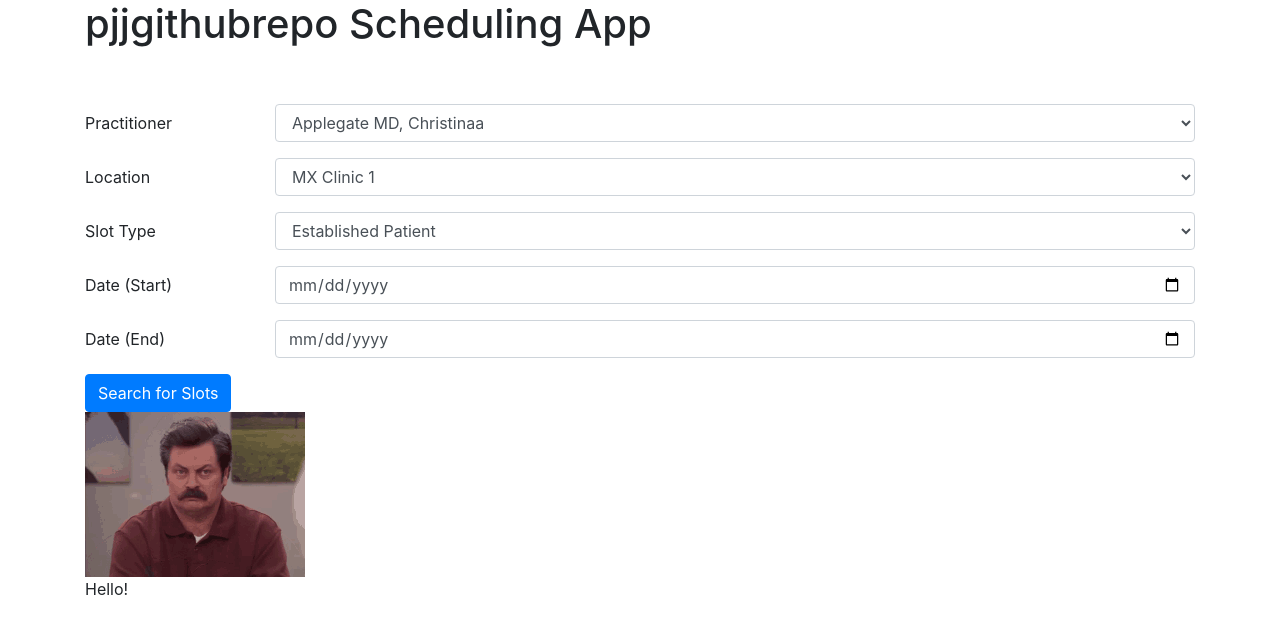
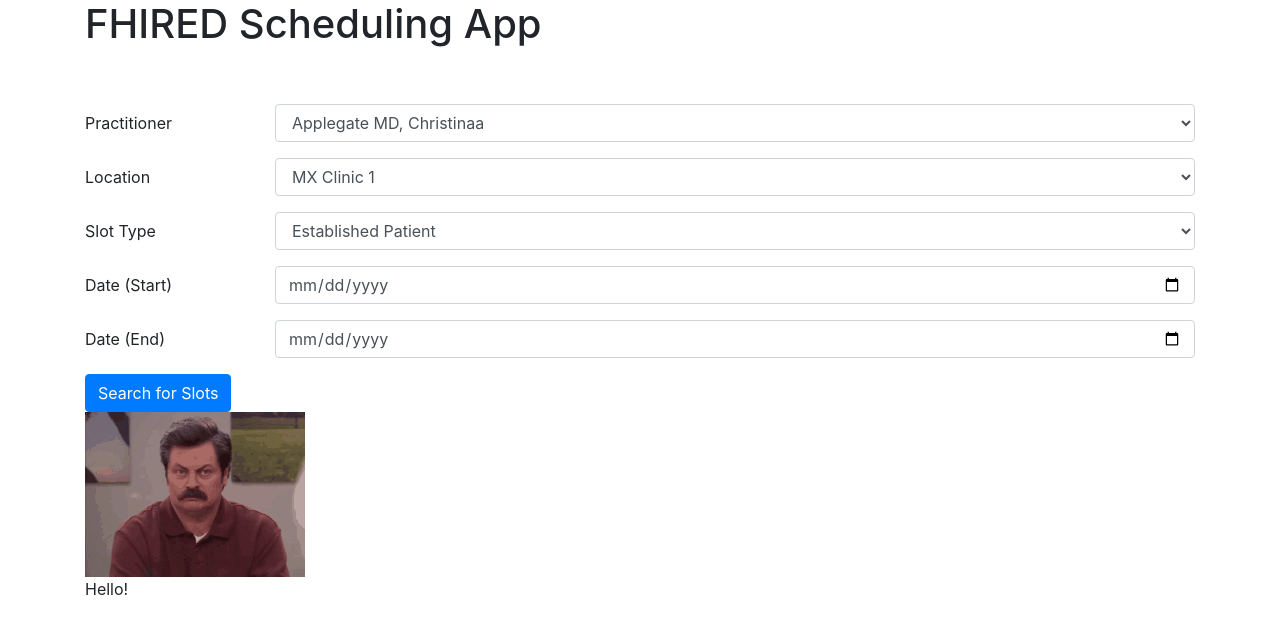
Before and after one commit to pjjgithubrepo/R4FHIRPower.github.io, a plain HTML site: page FHIRedUpScheduling/scheduling-app/index.html in a window 1280 px wide. Drawn offline with nearby package versions, Linux system fonts and the light colour scheme.

Commit message:
Update index.html

```diff
--- a/FHIRedUpScheduling/scheduling-app/index.html
+++ b/FHIRedUpScheduling/scheduling-app/index.html
@@ -17,7 +17,7 @@
     <div class='container'>
       <div class='row'>
         <div class='col'>
-          <h1>pjjgithubrepo Scheduling App</h1>
+          <h1>FHIRED Scheduling App</h1>
         </div>
       </div>
 
```
